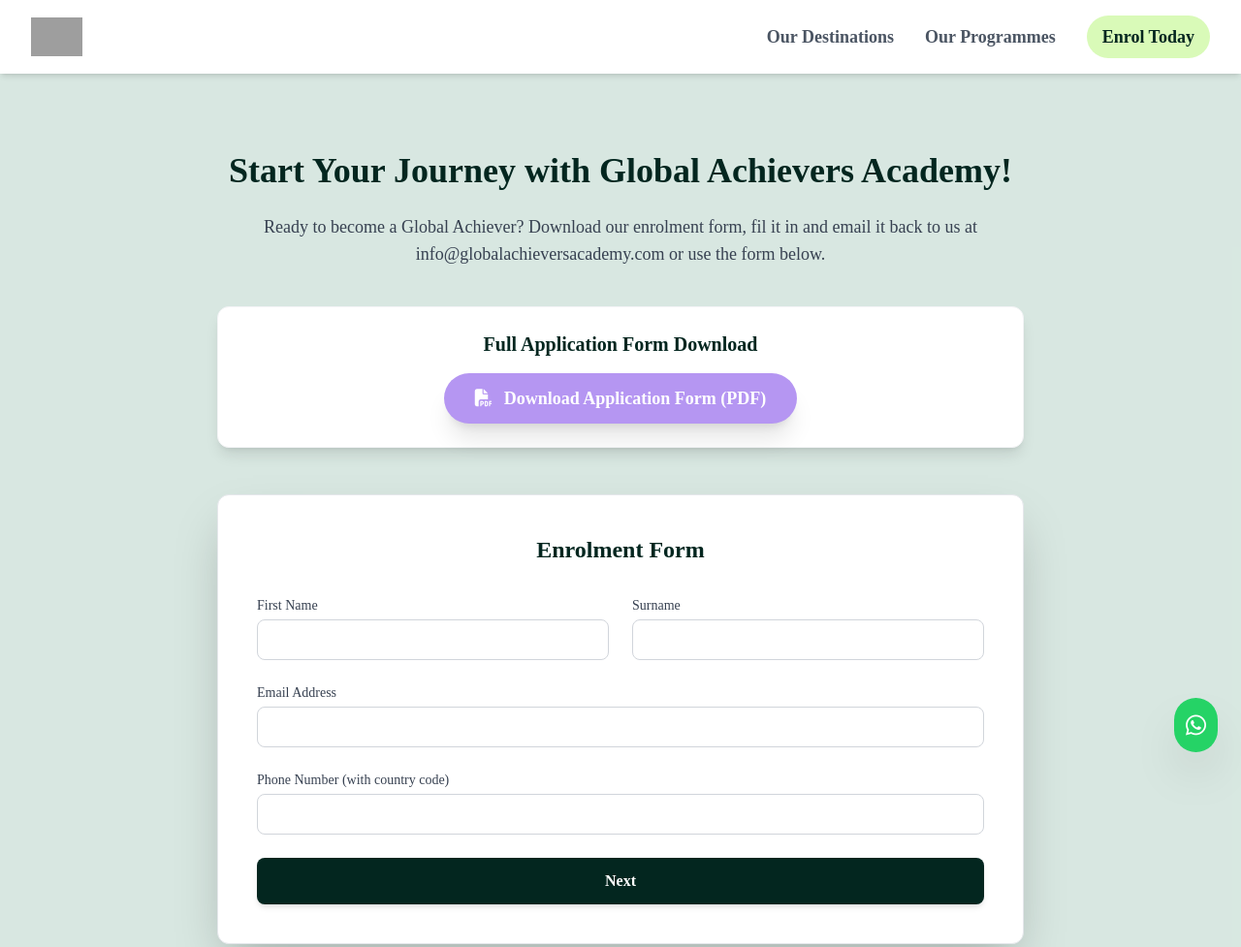
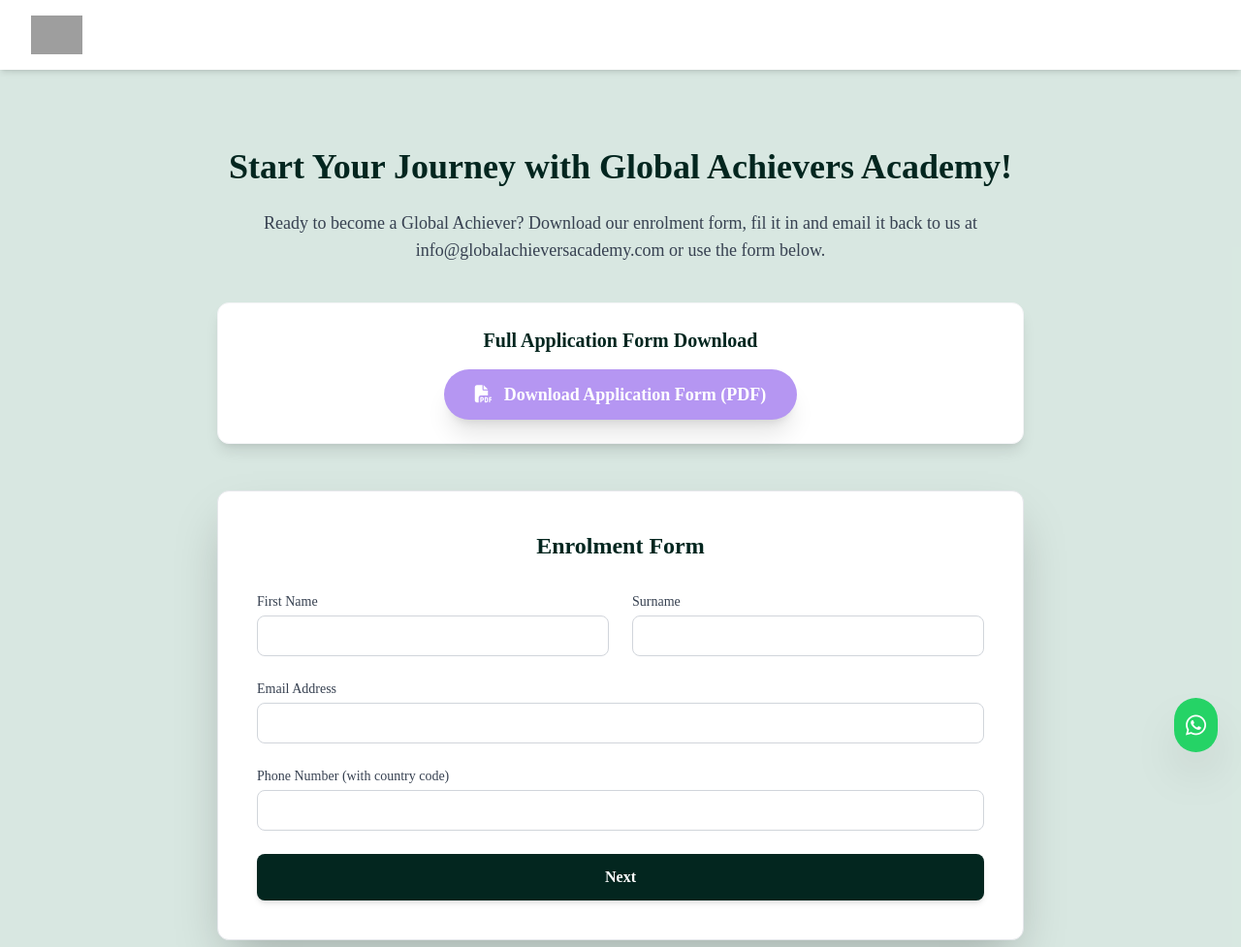
Before and after one commit to katgrebowicz/gaanewweb, a plain HTML site: page enrolment.html in a window 1280 px wide. Shown: the top 977 px of the page at 97% size. Drawn offline with nearby package versions, Linux system fonts and the light colour scheme; grey boxes are pictures that could not be loaded; a web font is replaced by a local one.

Commit message:
Update enrolment.html

```diff
--- a/enrolment.html
+++ b/enrolment.html
@@ -96,12 +96,7 @@
                      class="h-10 w-auto"
                      onerror="this.onerror=null; this.src='https://placehold.co/150x40/b8d6c7/03261f?text=GAA+Logo';">
             </a>
-            <nav class="hidden md:flex space-x-8 text-lg font-bold items-center">
-                <a href="#locations" class="text-gray-600 hover:text-primary-text transition duration-150">Our Destinations</a>
-                <a href="#availability" class="text-gray-600 hover:text-primary-text transition duration-150">Our Programmes</a>
-                <!-- Updated link to scroll to the new enrolment section -->
-                <a href="#enrolment-form-section" id="enroll-btn" class="px-4 py-2 bg-secondary text-primary-text font-bold rounded-full hover:opacity-80 transition duration-150">Enrol Today</a>
-            </nav>
+
         </div>
     </header>
 
```
